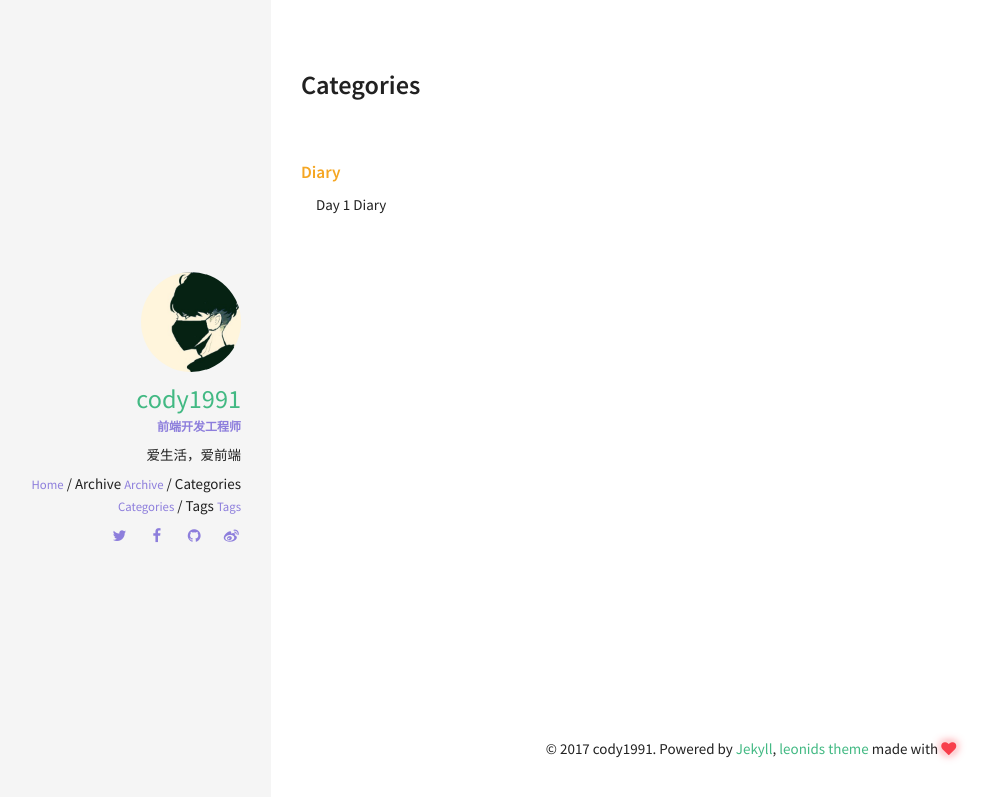
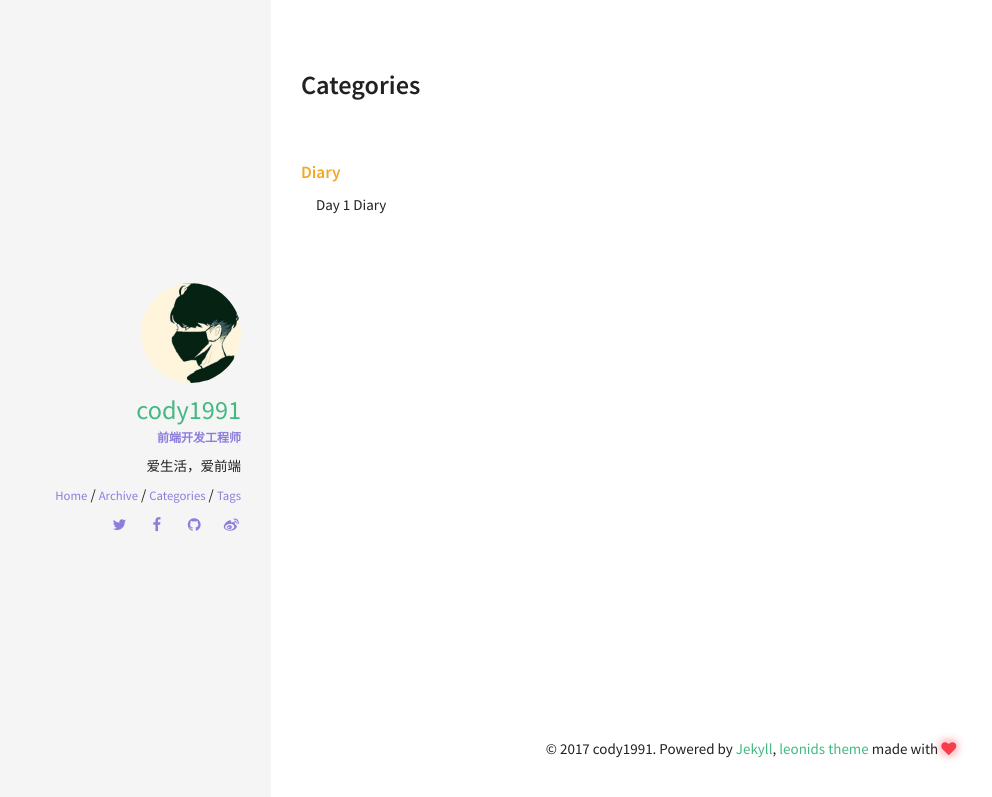
Before and after one commit to guoao2016/diary, a Jekyll site: the page built from categories/index.html, in a window 1280 px wide. Shown: the top 797 px of the page, without its empty margins (49-1041 px from the left). Built offline with Jekyll 4.4.1, drawn with Linux system fonts in a browser that asks for light colours.

Commit message:
test something

```diff
--- a/_includes/sidebar.html
+++ b/_includes/sidebar.html
@@ -11,15 +11,11 @@
     <ul class="nav-list">
       <li class="nav-item">
         <a href="{{ site.url }}/">Home</a>
-        <span>/</span>
       </li>
       {% for page in site.pages %} {% if page.title %}
-      {{page.title}}
       <li class="nav-item">
+        <span>/</span>
         <a href="{{ site.url }}{{ page.url }}">{{ page.title }}</a>
-        {% unless forloop.last %}
-          <span>/</span>
-        {% endunless %}
       </li>
       {% endif %} {% endfor %}
     </ul>
```
